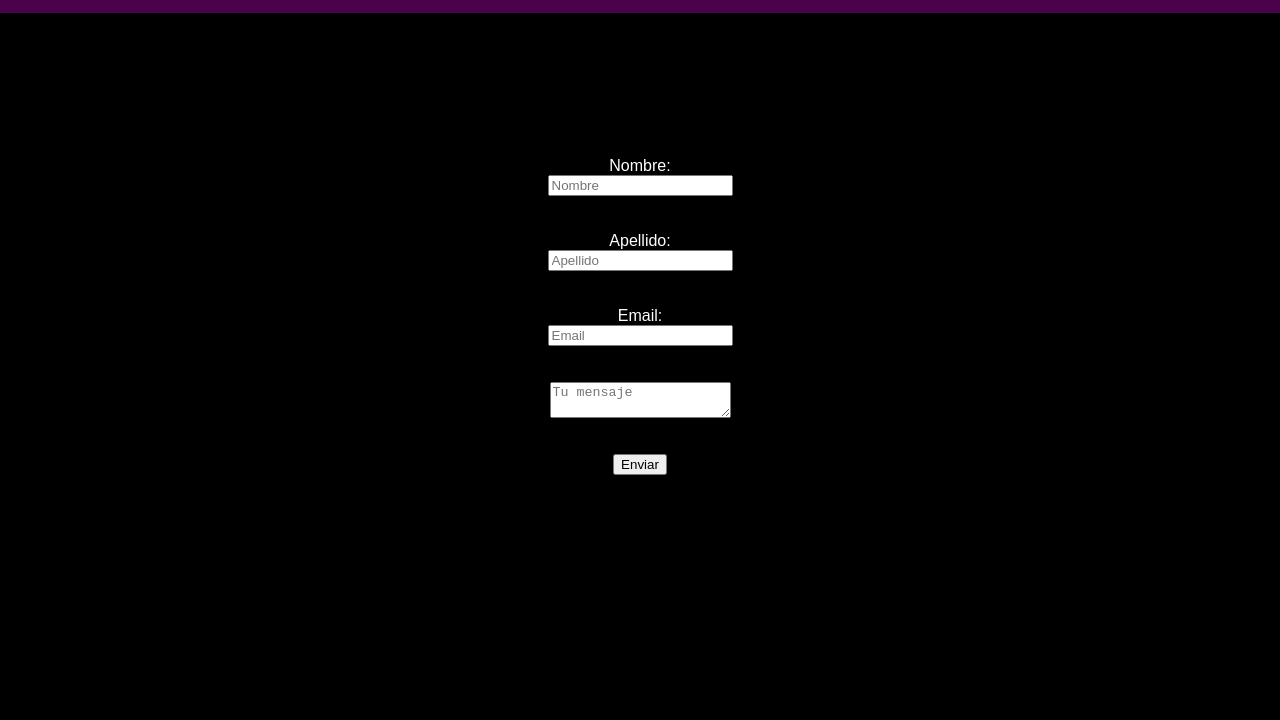
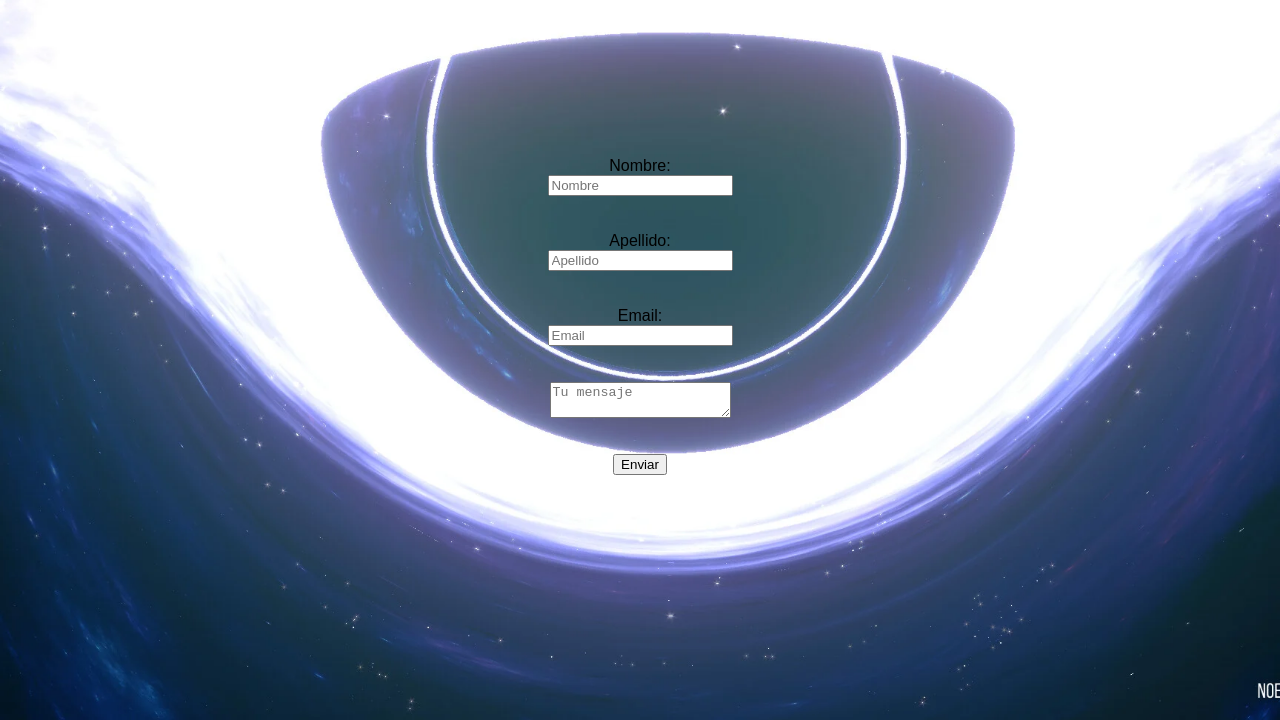
Before and after one commit to Benjaback/proyecto-flexbox, a plain HTML site: page contacto.html in a window 1280 px wide. Shown: the part 80-800 px from the top of the page. Drawn offline with Linux system fonts and the light colour scheme.

Commit message:
modificaciones

```diff
--- a/style/contacto.css
+++ b/style/contacto.css
@@ -1,8 +1,9 @@
 body{
     font-family: sans-serif;
     margin: 0;
-    color: white;
-    background-color: rgb(0, 0, 0);
+    color: rgb(0, 0, 0);
+    background: url('../img/wp11288150.webp') no-repeat center center fixed;
+    background-size: cover;
 
 }
 .formulario{
@@ -16,7 +17,7 @@ body{
 header{
     display: flex;
     height: 5%;
-    background-color: rgb(76, 1, 76);
+
     justify-content: space-between;
     align-items: center;
     padding: 0.5%;
@@ -31,7 +32,7 @@ nav{
 }
 nav a{
     text-decoration: none;
-    color: rgb(255, 255, 255);
+    color: rgb(0, 0, 0);
     font-size: 18px;
     padding: 10px 20px;
     border-radius: 5px;
--- a/style/index.css
+++ b/style/index.css
@@ -1,7 +1,8 @@
 body{
 
     font-family: sans-serif;
-    background-color: rgb(0, 0, 0);
+    background: url('../img/ton.webp') no-repeat center center fixed;
+    background-size: cover;
     margin: 0;
     color: white;
 }
@@ -13,7 +14,7 @@ header{
     display: flex;
     flex-wrap: wrap;
     height: 70px;
-    background-color: rgb(76, 2, 76);
+
     justify-content: space-between;
     align-items: center;
     padding: 25px;
@@ -61,4 +62,5 @@ nav a{
     width: 10%;
     margin: 20px auto;
     flex-direction: row;
+    color: rgb(34, 0, 255);
 }
--- a/style/servicios.css
+++ b/style/servicios.css
@@ -2,14 +2,15 @@ body{
     font-family: sans-serif;
     margin: 0;
     flex-wrap: wrap;
-    background-color: rgb(0, 0, 0);
+    background: url('../img/quasaroutflow-1024x576.webp') no-repeat center center fixed;
+    background-size: cover;
     color: white;
 }
 
 header{
     display: flex;
     height: 5%;
-    background-color: rgb(76, 1, 76);
+
     justify-content: space-between;
     align-items: center;
     padding: 0.5%;
```
Also changed, not shown: img/quasaroutflow-1024x576.webp (added), img/wp11288150.webp (added).
